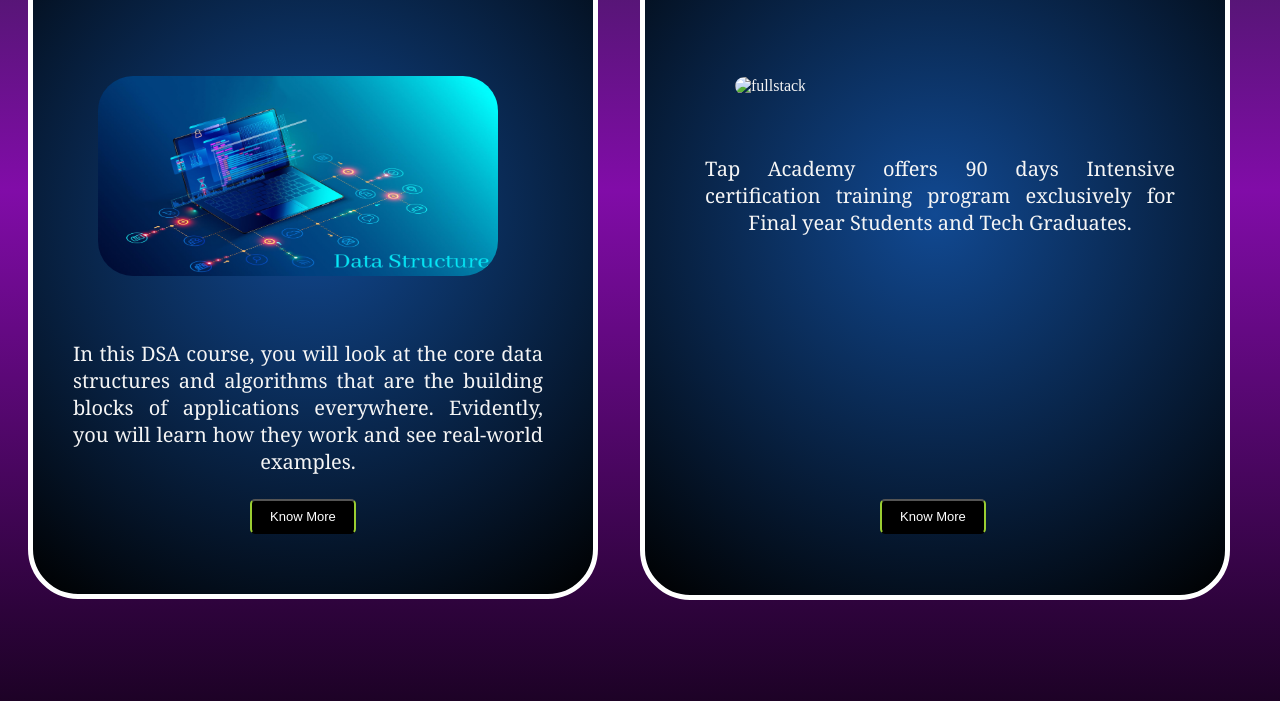
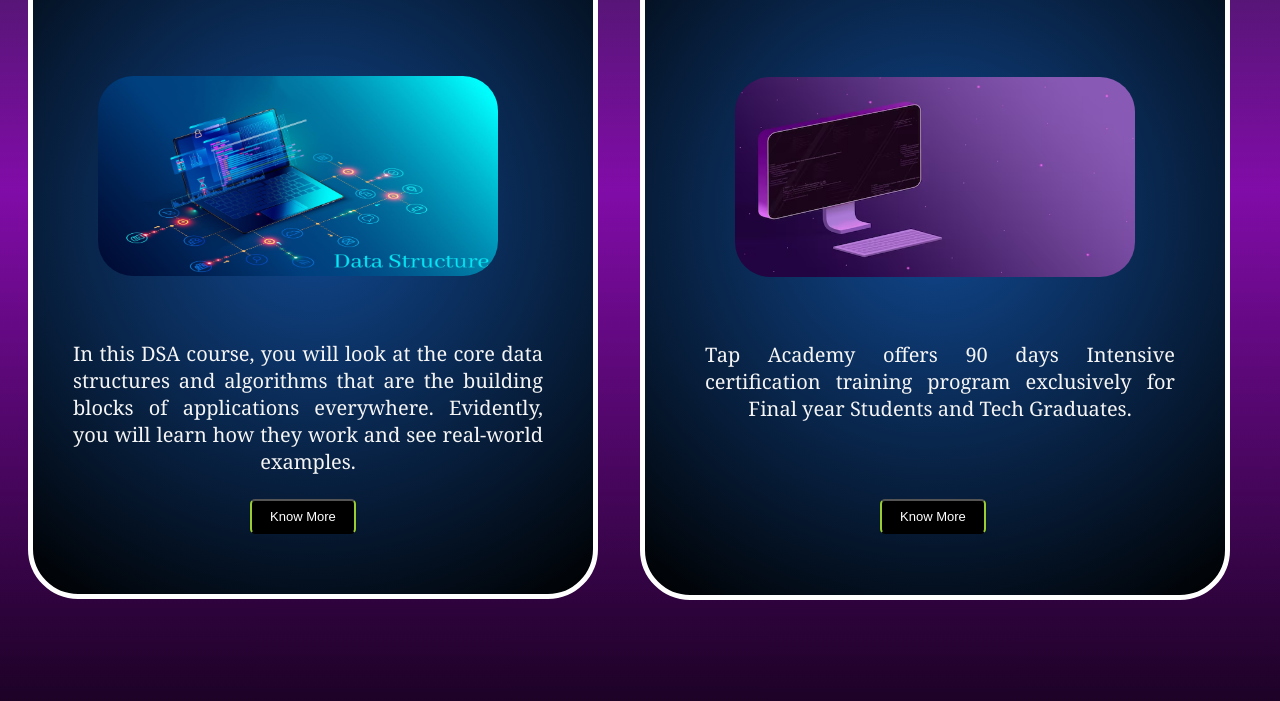
Before and after one commit to NIPUNSANAND/tapacademywebsite.github.io, a plain HTML site: page course.html in a window 1280 px wide. Shown: the part 914-1615 px from the top of the page. Drawn offline with Linux system fonts and the light colour scheme.

Commit message:
Update course.html

```diff
--- a/course.html
+++ b/course.html
@@ -73,7 +73,7 @@
 
         <div class="coursefsd">
             <h1>Complete Full Stack Development Course</h1>
-            <img src="full.avif" alt="fullstack">
+            <img src="fullstack.avif" alt="fullstack">
             <p>Tap Academy offers 90 days Intensive certification training program
                 exclusively for Final year Students and Tech Graduates.
             </p>
```
